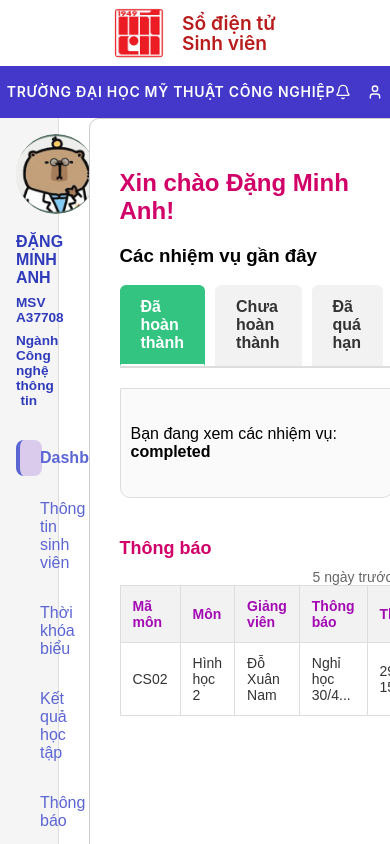
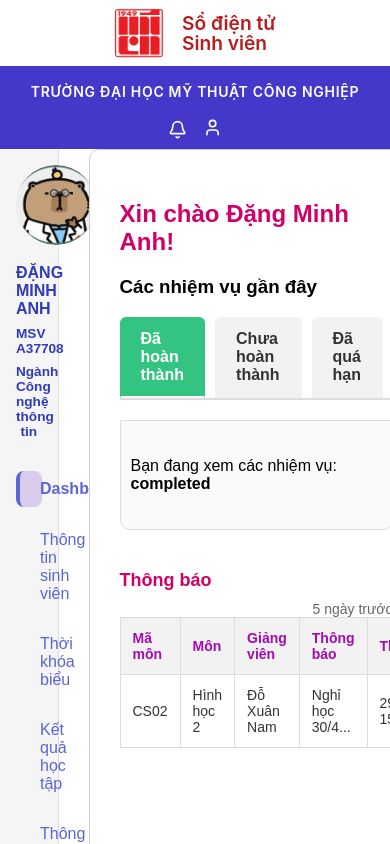
Before and after one commit to hanguyen117/so-dien-tu-uad, a React (Create React App) app in the folder sodientuuad/: page / in a window 390 px wide. Shown: the top 844 px of the page. Built offline with nearby package versions, Linux system fonts and the light colour scheme.

Commit message:
Remove node_modules from tracking and ignore it

```diff
--- a/sodientuuad/src/components/header.css
+++ b/sodientuuad/src/components/header.css
@@ -3,8 +3,8 @@
   width: 100%;
   height: 70px;
   background-color: #f3f4f6;
+  min-width: 320px;
   flex-wrap: nowrap;
-  min-width: 320px;
 }
 
 .header-logo-area {
@@ -12,7 +12,7 @@
   align-items: center;
   background-color: white;
   padding: 0 1.5rem;
-  box-shadow: 0 1px 2px rgba(0,0,0,0.05);
+  box-shadow: 0 1px 2px rgba(0, 0, 0, 0.05);
   flex: 0 0 215px;
 }
 
@@ -34,7 +34,7 @@
 }
 
 .header-title-area {
-  flex: 1 1 auto;
+  flex: 1;
   display: flex;
   align-items: center;
   justify-content: space-between;
@@ -42,6 +42,7 @@
   color: white;
   padding: 0 1rem;
   min-width: 0;
+  position: relative;
 }
 
 .header-title {
@@ -52,20 +53,62 @@
   white-space: nowrap;
   overflow: hidden;
   text-overflow: ellipsis;
-  flex-shrink: 1;
+  flex-grow: 1;
 }
 
 .header-icons {
-    display: flex;
-    align-items: center;
-    gap:1rem;
-  }
+  display: flex;
+  align-items: center;
+  gap: 1rem;
+  position: relative;
+}
 
 .icon {
-width: 1rem;
-height: 1rem;
+  width: 1.25rem;
+  height: 1.25rem;
+  cursor: pointer;
 }
 
+.user-dropdown {
+  position: relative;
+}
+
+.dropdown-menu {
+  position: absolute;
+  top: calc(100% + 8px);
+  right: 0;
+  background-color: white;
+  border: 1px solid #ddd;
+  border-radius: 8px;
+  box-shadow: 0 4px 8px rgba(0, 0, 0, 0.1);
+  width: 220px;
+  z-index: 999;
+}
+
+.dropdown-header {
+  padding: 12px 16px;
+  font-weight: bold;
+  border-bottom: 1px solid #eee;
+  color: #1f2937;
+  letter-spacing: 1px;
+}
+
+.dropdown-item {
+  padding: 10px 16px;
+  cursor: pointer;
+  color: #374151;
+  transition: background-color 0.2s ease;
+}
+
+.dropdown-item:hover {
+  background-color: #f3f4f6;
+}
+
+.txtcolor-red{
+  color: #b91c1c;
+}
+
+/* Responsive */
 @media (max-width: 480px) {
   .header-container {
     flex-wrap: wrap;
@@ -80,23 +123,30 @@ height: 1rem;
 
   .header-title-area {
     flex: 1 1 100%;
-    padding: 0.5rem 0;
-    justify-content: center;
+    padding: 0.5rem 1rem;
+    justify-content: space-between;
+    flex-direction: column;
+    gap: 0.5rem;
   }
 
   .header-title {
     font-size: 0.875rem;
     white-space: normal;
+    text-align: center;
   }
 
   .header-icons {
-    display: flex;
-    align-items: center;
-    gap:1rem;
+    justify-content: center;
   }
 
   .icon {
-    width: 1rem;
-    height: 1rem;
+    width: 1.2rem;
+    height: 1.2rem;
+  }
+
+  .dropdown-menu {
+    width: 100%;
+    right: auto;
+    left: 0;
   }
 }
--- a/sodientuuad/src/components/header.jsx
+++ b/sodientuuad/src/components/header.jsx
@@ -1,9 +1,13 @@
-import React from "react";
+import React, { useState } from "react";
 import logoImage from "../assets/logo_image.jpg";
 import { Bell, User } from "lucide-react";
 import "./header.css";
 
 function Header() {
+    const [showDropdown, setShowDropdown] = useState(false);
+    const toggleDropdown = () => {
+    setShowDropdown(!showDropdown);
+  };
   return (
     <div className="header-container">
       <div className="header-logo-area">
@@ -19,7 +23,34 @@ function Header() {
         </h1>
         <div className="header-icons">
           <Bell className="icon" />
-          <User className="icon" />
+
+          {/* Phần này là demo, xóa khi có db */}
+          <div className="user-dropdown">
+            <User className="icon" onClick={toggleDropdown} />
+            {showDropdown && (
+              <div className="dropdown-menu">
+                <div className="dropdown-header">
+                  <strong>A37708 - ĐẶNG MINH ANH</strong>
+                </div>
+                <div className="dropdown-item">Hồ sơ của tôi</div>
+                <div className="dropdown-item txtcolor-red">Đăng xuất</div>
+              </div>
+            )}
+          </div>
+
+            {/* Dưới đây là dùng API khi có db */}
+          {/* <div className="user-dropdown">
+            <User className="icon" onClick={toggleDropdown} />
+            {showDropdown && (
+              <div className="dropdown-menu">
+                <div className="dropdown-header">
+                  <strong>{studentId}</strong> - {fullName}
+                </div>
+                <div className="dropdown-item">Hồ sơ của tôi</div>
+                <div className="dropdown-item">Đăng xuất</div>
+              </div>
+            )}
+          </div> */}
         </div>
       </div>
     </div>
```
Also changed, not shown: 1 other file (tests, documents, lock files or other folders).
